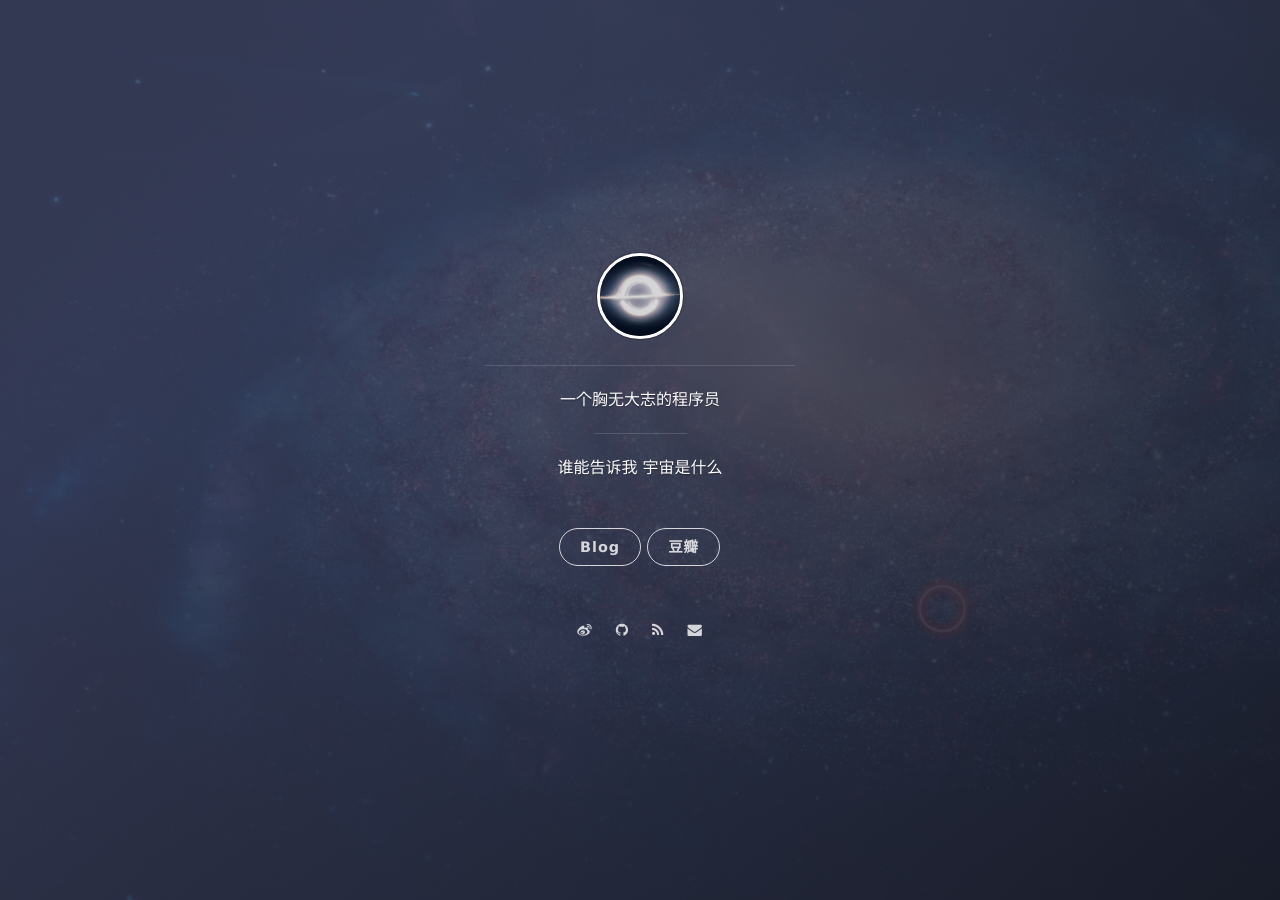
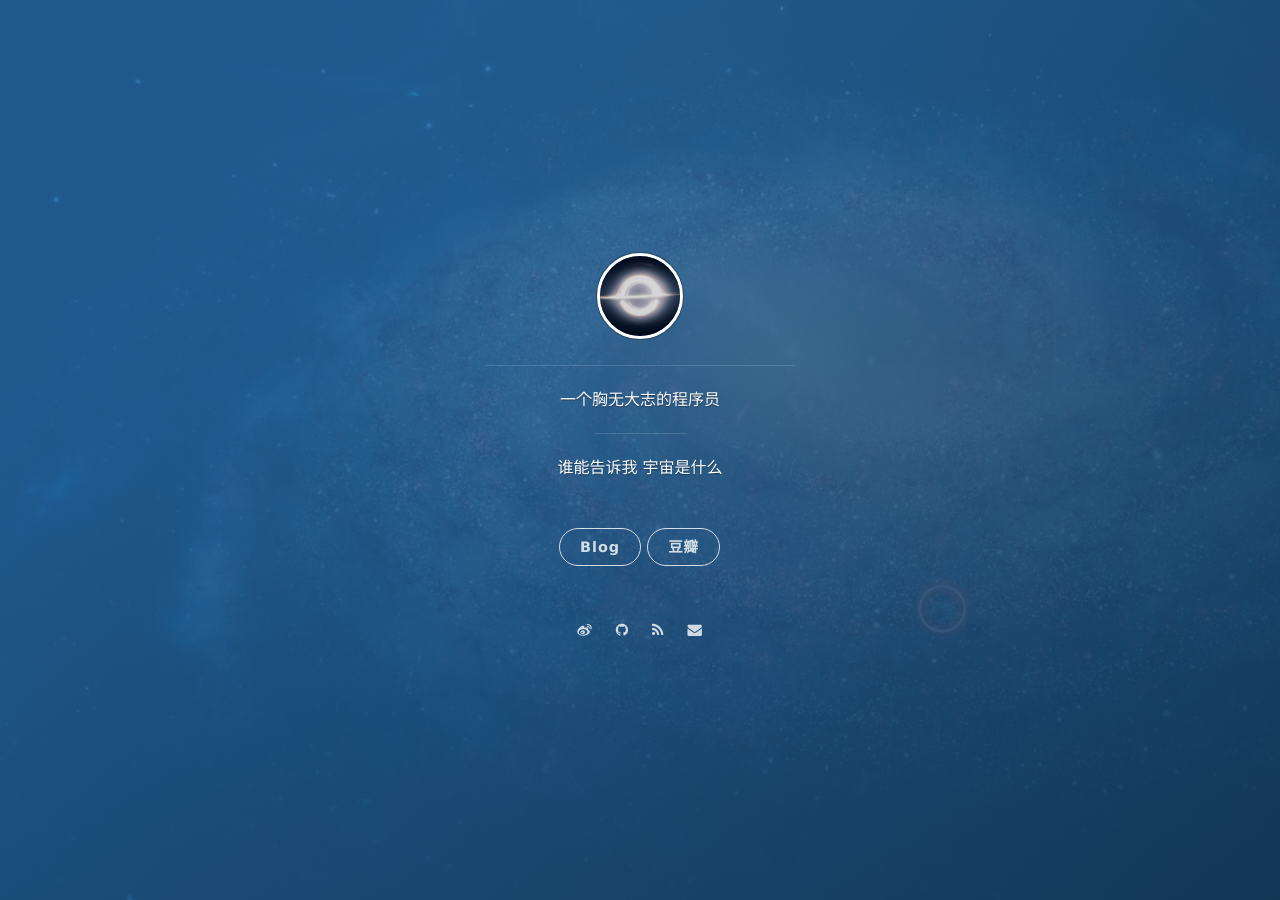
Before and after one commit to peiyucn/peiyucn.github.io, a Jekyll site: the page built from index.html, in a window 1280 px wide. Built offline with Jekyll 4.4.1, drawn with Linux system fonts in a browser that asks for light colours; nearby versions of some CDN libraries; the list of posts is cut into pages by our own code.

Commit message:
update config

```diff
--- a/_config.yml
+++ b/_config.yml
@@ -12,7 +12,7 @@ highlighter: rouge
 markdown: kramdown
 
 # supported colors: blue, green, purple, red, orange or slate. If you need clear, leave it empty.
-cover_color: slate
+cover_color: blue
 
 # The blog button should not be removed.
 blog_button:
```
